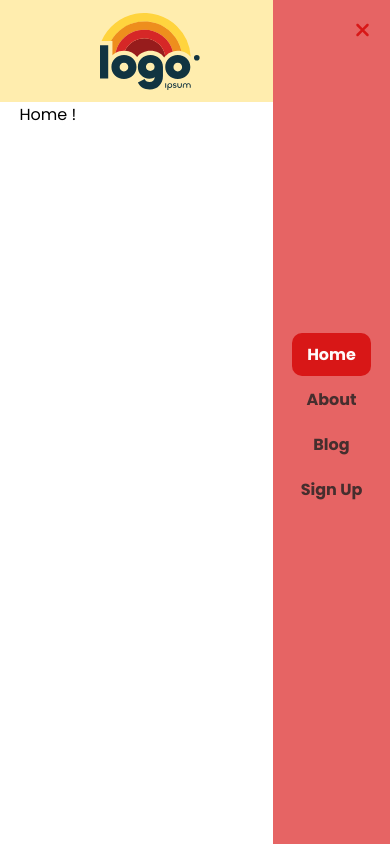
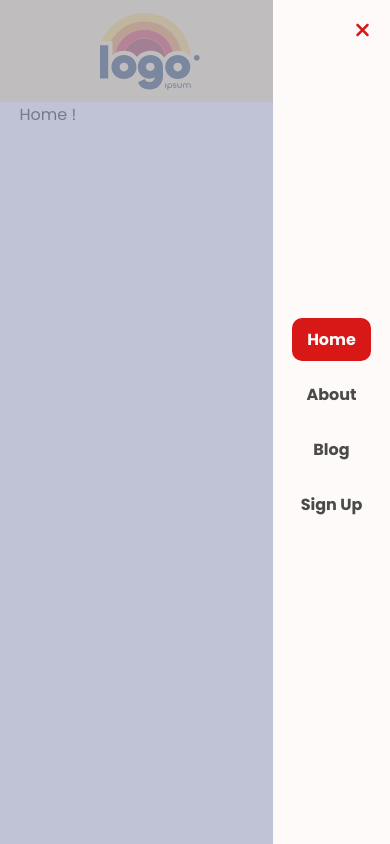
Before and after one commit to fatemeh-khoshkam/layout, a React (Vite) app: page / in a window 390 px wide. Both pictures are taken after a click on the icon 361 px from the left and 30 px from the top of the page. Built offline with nearby package versions, Linux system fonts and the light colour scheme.

Commit message:
WIP: adding overlay to responsive menu

```diff
--- a/src/components/Navbar.jsx
+++ b/src/components/Navbar.jsx
@@ -6,6 +6,7 @@ import {
   LinkWrapper,
   NavLinkItem,
   ResponsiveIcon,
+  Overlay,
 } from "../styles/Navbar.styled";
 import { faBars, faXmark } from "@fortawesome/free-solid-svg-icons";
 
@@ -22,22 +23,23 @@ function Navbar() {
     { page: "Sign Up", href: "/signUp" },
   ];
 
+  const closeMenuHandler = () => {
+    setActive((preActive) => !preActive);
+  };
+
   return (
     <NavbarWrapper>
       <Logo></Logo>
-      <ResponsiveIcon
-        icon={faBars}
-        onClick={() => {
-          setActive((preActive) => !preActive);
-        }}
-      ></ResponsiveIcon>
+      <ResponsiveIcon icon={faBars} onClick={closeMenuHandler}></ResponsiveIcon>
+      <Overlay
+        onClick={closeMenuHandler}
+        active={active ? "true" : "false"}
+      ></Overlay>
       <NavLinksWrapper active={active ? "true" : "false"}>
         <ResponsiveIcon
-          className="closeIcon"
+          className="close"
           icon={faXmark}
-          onClick={() => {
-            setActive((preActive) => !preActive);
-          }}
+          onClick={closeMenuHandler}
         ></ResponsiveIcon>
         {links.map((link) => (
           <LinkWrapper key={link.page}>
--- a/src/styles/Navbar.styled.jsx
+++ b/src/styles/Navbar.styled.jsx
@@ -18,19 +18,23 @@ const NavbarWrapper = styled.nav`
 const NavLinksWrapper = styled.ul`
   display: flex;
   gap: 3rem;
+  -webkit-transition: all 0.3s ease-in-out;
+  -o-transition: all 0.3s ease-in-out;
+  transition: all 0.3s ease-in-out;
 
   @media (max-width: 704px) {
     display: ${(props) => (props.active === "true" ? "flex" : "none")};
     flex-direction: column;
-    gap: 2rem;
+    gap: 3rem;
     position: fixed;
     top: 0;
     right: 0;
     color: #0a172e;
-    background-color: #e66464;
+    background-color: snow;
     min-height: 100%;
     width: 30%;
     justify-content: center;
+    z-index: 10;
   }
 `;
 
@@ -42,7 +46,9 @@ const NavLinkItem = styled(NavLink)`
   text-decoration: none;
   font-weight: bold;
   color: #202121cf;
-  transition: all 0.2s;
+  -webkit-transition: all 0.2s ease-in-out;
+  -o-transition: all 0.2s ease-in-out;
+  transition: all 0.2s ease-in-out;
 
   &:hover {
     color: #d81717;
@@ -64,21 +70,31 @@ const ResponsiveIcon = styled(FontAwesomeIcon)`
   font-size: 2rem;
   cursor: pointer;
 
-  ${(props) =>
-    (props["data-icon"] =
-      "xmark" &&
-      `
-        position: fixed;
-        top: 2rem;
-   `)}
-
-  .closeIcon {
-    position: fixed;
-    top: 2rem;
-  }
+  ${(props) => props.className === "close" && ` position: fixed; top: 2rem;`}
 
   @media (max-width: 704px) {
     display: block;
+  }
+`;
+
+const Overlay = styled.div`
+  cursor: pointer;
+  position: fixed;
+  top: 0;
+  left: 0;
+  width: 100%;
+  height: 100%;
+  z-index: 9;
+  opacity: 0;
+  visibility: hidden;
+  background: rgb(166 170 198 / 71%);
+  -webkit-transition: all 0.3s ease-in-out;
+  -o-transition: all 0.3s ease-in-out;
+  transition: all 0.3s ease-in-out;
+
+  @media (max-width: 704px) {
+    visibility: ${(props) => (props.active === "true" ? "visible" : "hidden")};
+    opacity: ${(props) => (props.active === "true" ? 1 : 0)};
   }
 `;
 
@@ -89,4 +105,5 @@ export {
   NavLinksWrapper,
   LinkWrapper,
   ResponsiveIcon,
+  Overlay,
 };
```
